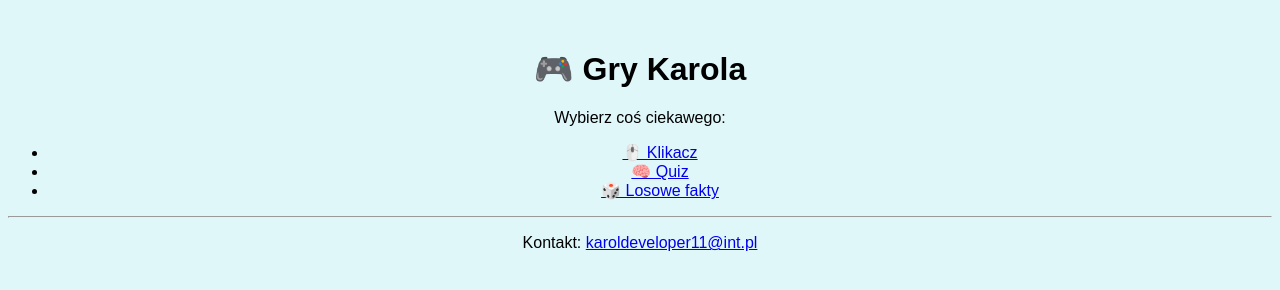
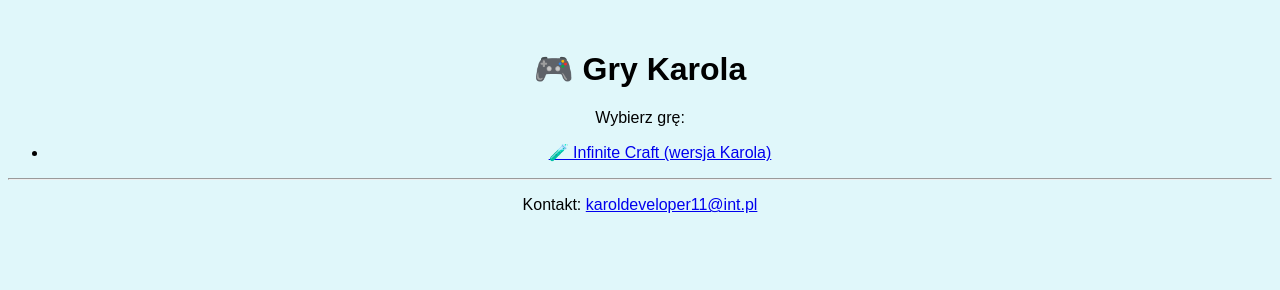
Before and after one commit to devkxxx/karofun, a plain HTML site: page index.html in a window 1280 px wide. Drawn offline with Linux system fonts and the light colour scheme.

Commit message:
Update index.html

```diff
--- a/index.html
+++ b/index.html
@@ -6,14 +6,10 @@
 </head>
 <body>
   <h1>🎮 Gry Karola</h1>
-  <p>Wybierz coś ciekawego:</p>
-
+  <p>Wybierz grę:</p>
   <ul>
-    <li><a href="klikacz.html">🖱️ Klikacz</a></li>
-    <li><a href="quiz.html">🧠 Quiz</a></li>
-    <li><a href="fakty.html">🎲 Losowe fakty</a></li>
+    <li><a href="infinite.html">🧪 Infinite Craft (wersja Karola)</a></li>
   </ul>
-
   <footer>
     <hr>
     <p>Kontakt: <a href="mailto:karoldeveloper11@int.pl">karoldeveloper11@int.pl</a></p>
```
